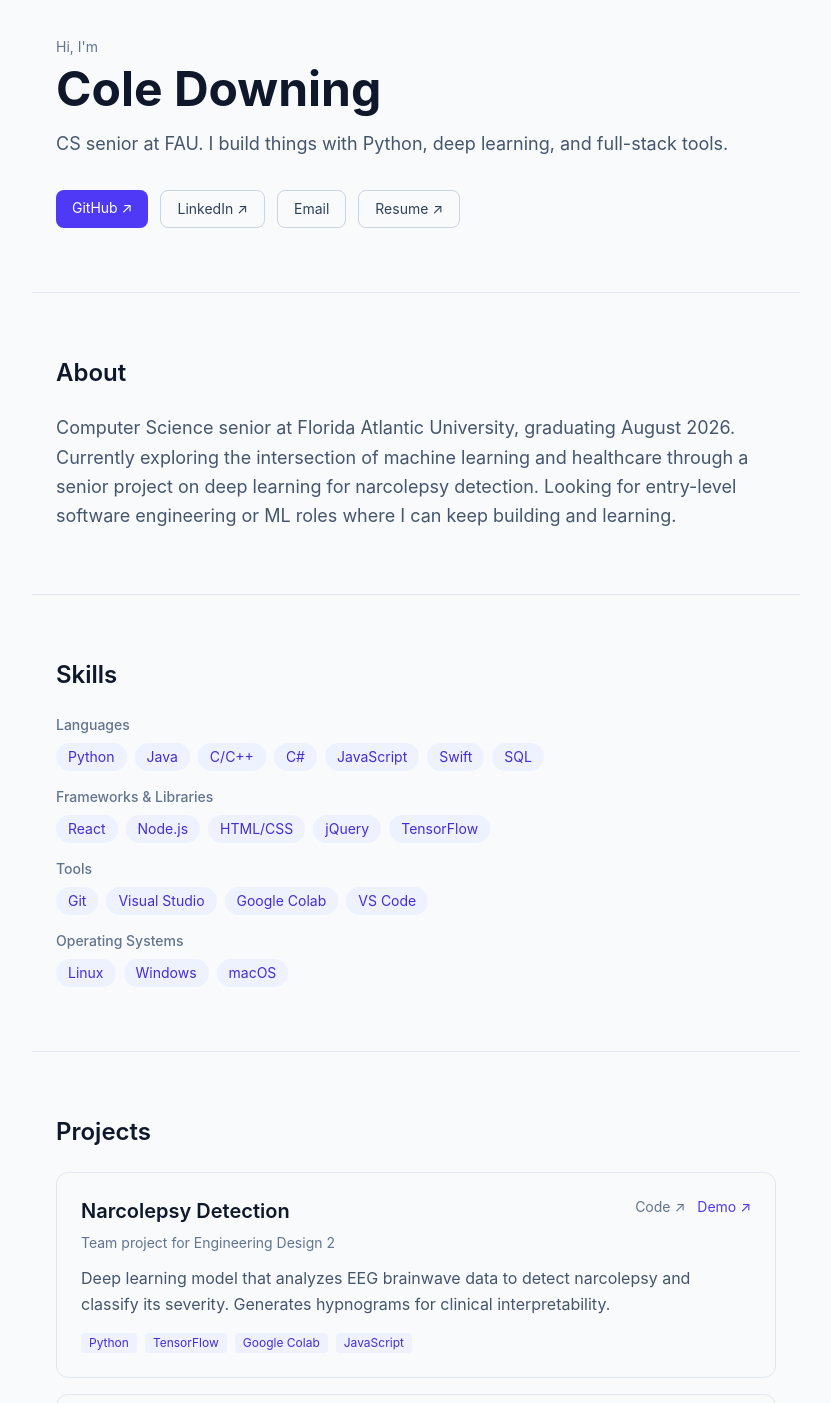
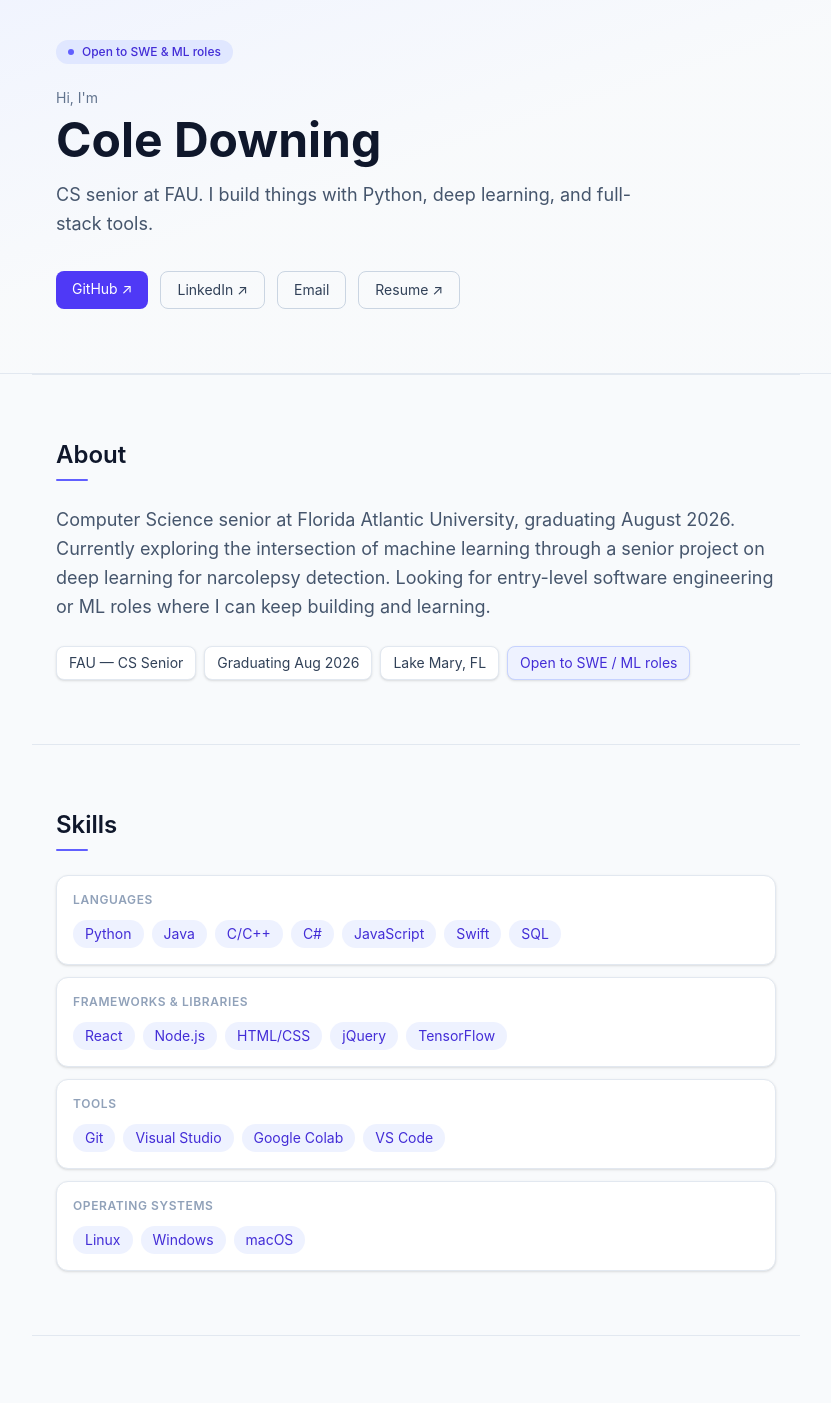
Before and after one commit to cdowning2022/PortfolioProject, a React (Vite) app: page / in a window 1280 px wide. Shown: the part 100-1503 px from the top of the page, without its empty margins (224-1055 px from the left). Built offline with nearby package versions, Linux system fonts and the light colour scheme.

Commit message:
commit updates to nav

```diff
--- a/src/components/About.jsx
+++ b/src/components/About.jsx
@@ -3,8 +3,17 @@ import { about } from "../data";
 function About() {
   return (
     <section id="about" className="max-w-3xl mx-auto px-6 py-16 border-t border-slate-200">
-      <h2 className="text-2xl font-semibold mb-6">About</h2>
-      <p className="text-slate-600 leading-relaxed text-lg">{about}</p>
+      <div className="mb-6">
+        <h2 className="text-2xl font-semibold">About</h2>
+        <div className="mt-2 w-8 h-0.5 bg-indigo-500 rounded-full" />
+      </div>
+      <p className="text-slate-600 leading-relaxed text-lg mb-6">{about}</p>
+      <div className="flex flex-wrap gap-2">
+        <span className="px-3 py-1.5 bg-white border border-slate-200 rounded-lg text-sm text-slate-700 shadow-sm">FAU — CS Senior</span>
+        <span className="px-3 py-1.5 bg-white border border-slate-200 rounded-lg text-sm text-slate-700 shadow-sm">Graduating Aug 2026</span>
+        <span className="px-3 py-1.5 bg-white border border-slate-200 rounded-lg text-sm text-slate-700 shadow-sm">Lake Mary, FL</span>
+        <span className="px-3 py-1.5 bg-indigo-50 border border-indigo-200 rounded-lg text-sm text-indigo-700 shadow-sm">Open to SWE / ML roles</span>
+      </div>
     </section>
   );
 }
--- a/src/components/Contact.jsx
+++ b/src/components/Contact.jsx
@@ -3,7 +3,10 @@ import { profile } from "../data";
 function Contact() {
   return (
     <section id="contact" className="max-w-3xl mx-auto px-6 py-16 border-t border-slate-200">
-      <h2 className="text-2xl font-semibold mb-6">Get in touch</h2>
+      <div className="mb-6">
+        <h2 className="text-2xl font-semibold">Get in touch</h2>
+        <div className="mt-2 w-8 h-0.5 bg-indigo-500 rounded-full" />
+      </div>
       <p className="text-slate-600 mb-6 leading-relaxed">
         I'm looking for entry-level software engineering and ML roles. If you think we'd be a good fit, I'd love to hear from you.
       </p>
--- a/src/components/Hero.jsx
+++ b/src/components/Hero.jsx
@@ -2,10 +2,15 @@ import { profile } from "../data";
 
 function Hero() {
   return (
-    <section id="top" className="max-w-3xl mx-auto px-6 pt-20 pb-16">
+    <section id="top" className="w-full bg-gradient-to-br from-indigo-50 via-slate-50 to-slate-50 border-b border-slate-200">
+      <div className="max-w-3xl mx-auto px-6 pt-20 pb-16">
+        <div className="inline-flex items-center gap-2 px-3 py-1 rounded-full bg-indigo-100 text-indigo-700 text-xs font-medium mb-6">
+          <span className="w-1.5 h-1.5 rounded-full bg-indigo-500" />
+          Open to SWE &amp; ML roles
+        </div>
         <p className="text-sm text-slate-500 mb-2">Hi, I'm</p>
         <h1 className="text-5xl font-bold mb-4">{profile.name}</h1>
-      <p className="text-lg text-slate-600 mb-8 leading-relaxed">
+        <p className="text-lg text-slate-600 mb-8 leading-relaxed max-w-xl">
           {profile.tagline}
         </p>
         <div className="flex gap-3 flex-wrap">
@@ -40,6 +45,7 @@ function Hero() {
             Resume ↗
           </a>
         </div>
+      </div>
     </section>
   );
 }
--- a/src/components/Nav.jsx
+++ b/src/components/Nav.jsx
@@ -7,7 +7,7 @@ function Nav() {
   ];
 
   return (
-    <nav className="sticky top-0 z-10 bg-slate-50/80 backdrop-blur border-b border-slate-200">
+    <nav className="sticky top-0 z-10 bg-slate-50/80 backdrop-blur border-b border-slate-200 shadow-sm">
       <div className="max-w-3xl mx-auto px-6 py-4 flex justify-between items-center">
         <a href="#top" className="font-semibold text-indigo-600">cole.dev</a>
         <div className="flex gap-6 text-sm text-slate-500">
--- a/src/components/Projects.jsx
+++ b/src/components/Projects.jsx
@@ -3,7 +3,10 @@ import { projects } from "../data";
 function Projects() {
   return (
     <section id="projects" className="max-w-3xl mx-auto px-6 py-16 border-t border-slate-200">
-      <h2 className="text-2xl font-semibold mb-6">Projects</h2>
+      <div className="mb-6">
+        <h2 className="text-2xl font-semibold">Projects</h2>
+        <div className="mt-2 w-8 h-0.5 bg-indigo-500 rounded-full" />
+      </div>
       <div className="grid gap-4">
         {projects.map(project => (
           <ProjectCard key={project.title} project={project} />
@@ -15,7 +18,8 @@ function Projects() {
 
 function ProjectCard({ project }) {
   return (
-    <div className="border border-slate-200 rounded-xl p-6 hover:border-indigo-400 transition">
+    <div className="relative bg-white border border-slate-200 rounded-xl p-6 shadow-sm hover:shadow-md transition overflow-hidden">
+      <div className="absolute left-0 top-0 bottom-0 w-1 bg-indigo-500 rounded-l-xl" />
       <div className="flex justify-between items-start mb-2">
         <h3 className="text-xl font-semibold">{project.title}</h3>
         <div className="flex gap-3 text-sm">
--- a/src/components/Skills.jsx
+++ b/src/components/Skills.jsx
@@ -3,11 +3,14 @@ import { skills } from "../data";
 function Skills() {
   return (
     <section id="skills" className="max-w-3xl mx-auto px-6 py-16 border-t border-slate-200">
-      <h2 className="text-2xl font-semibold mb-6">Skills</h2>
-      <div className="space-y-4">
+      <div className="mb-6">
+        <h2 className="text-2xl font-semibold">Skills</h2>
+        <div className="mt-2 w-8 h-0.5 bg-indigo-500 rounded-full" />
+      </div>
+      <div className="space-y-3">
         {Object.entries(skills).map(([category, items]) => (
-          <div key={category}>
-            <div className="text-sm font-medium text-slate-500 mb-2">{category}</div>
+          <div key={category} className="bg-white border border-slate-200 rounded-xl p-4 shadow-sm">
+            <div className="text-xs font-semibold text-slate-400 uppercase tracking-wider mb-3">{category}</div>
             <div className="flex flex-wrap gap-2">
               {items.map(skill => (
                 <span
--- a/src/data.js
+++ b/src/data.js
@@ -1,13 +1,13 @@
 export const profile = {
   name: "Cole Downing",
   tagline: "CS senior at FAU. I build things with Python, deep learning, and full-stack tools.",
-  location: "Boca Raton, FL",
+  location: "Lake Mary, FL",
   email: "cpdowning2@icloud.com",
   github: "https://github.com/cdowning2022",
   linkedin: "https://www.linkedin.com/in/cole-downing-991309218",
 };
 
-export const about = `Computer Science senior at Florida Atlantic University, graduating August 2026. Currently exploring the intersection of machine learning and healthcare through a senior project on deep learning for narcolepsy detection. Looking for entry-level software engineering or ML roles where I can keep building and learning.`;
+export const about = `Computer Science senior at Florida Atlantic University, graduating August 2026. Currently exploring the intersection of machine learning through a senior project on deep learning for narcolepsy detection. Looking for entry-level software engineering or ML roles where I can keep building and learning.`;
 
 export const skills = {
   Languages: ["Python", "Java", "C/C++", "C#", "JavaScript", "Swift", "SQL"],
```
Also changed, not shown: 1 other file (tests, documents, lock files or other folders). Lines whose indentation alone changed are shown as unchanged.
